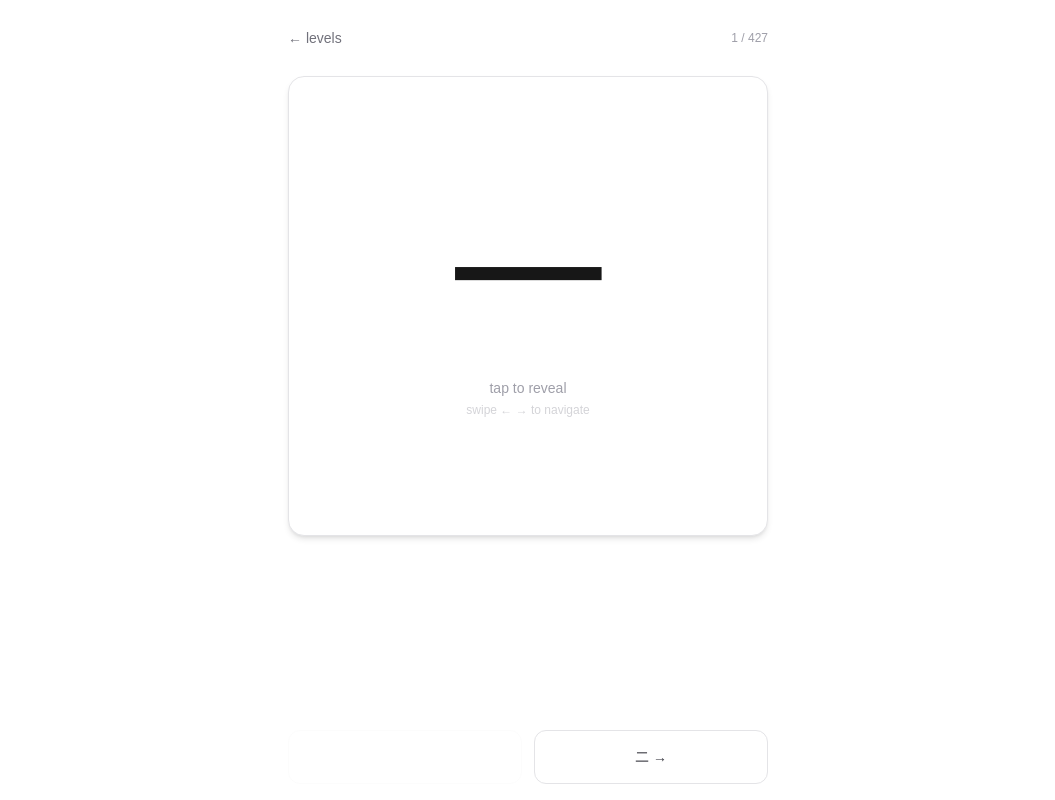
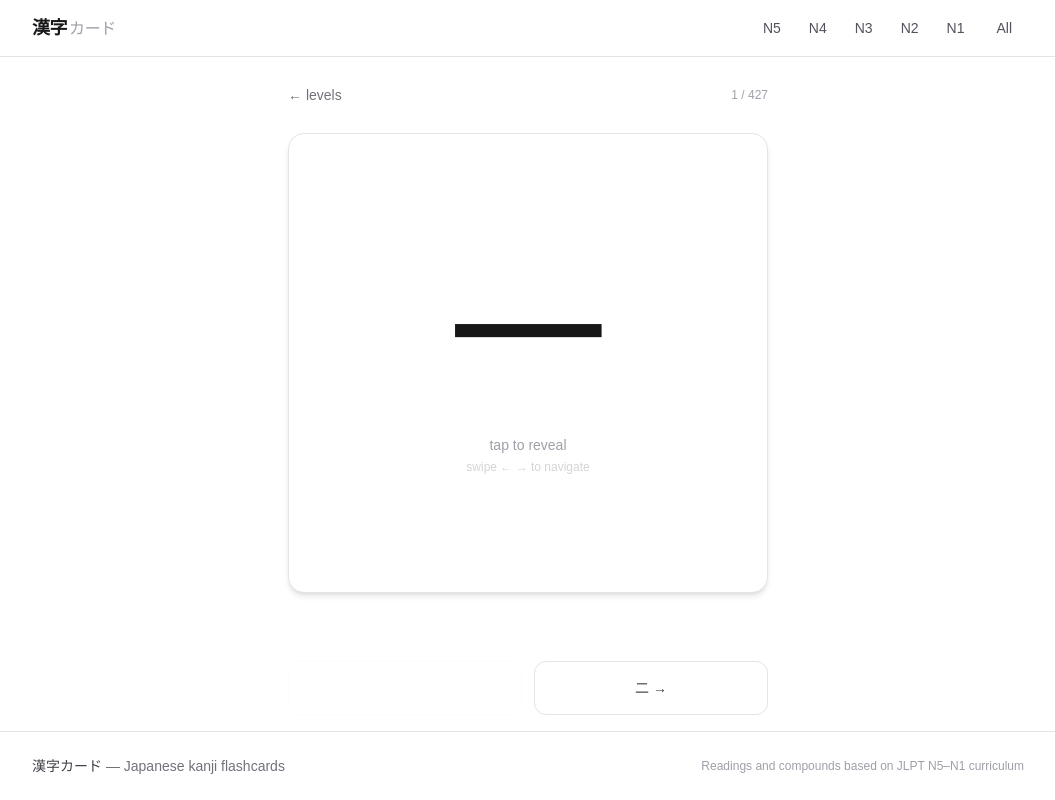
Before and after one commit to prinkrz/kanji-card, a Next.js app: page /kanji/0 in a window 1280 px wide. Shown: the whole page, without its empty margins (112-1167 px from the left). Built offline with nearby package versions, Linux system fonts and the light colour scheme.

Commit message:
add header footer

```diff
--- /dev/null
+++ b/app/components/Footer.tsx
@@ -0,0 +1,15 @@
+export default function Footer() {
+  return (
+    <footer className="mt-auto border-t border-zinc-200 bg-white dark:border-zinc-800 dark:bg-zinc-950">
+      <div className="mx-auto max-w-5xl px-4 py-6 flex flex-col sm:flex-row items-center justify-between gap-3 text-sm text-zinc-500 dark:text-zinc-400">
+        <p>
+          <span className="font-medium text-zinc-700 dark:text-zinc-300">漢字カード</span>
+          {" "}— Japanese kanji flashcards
+        </p>
+        <p className="text-xs text-zinc-400 dark:text-zinc-600">
+          Readings and compounds based on JLPT N5–N1 curriculum
+        </p>
+      </div>
+    </footer>
+  );
+}
--- /dev/null
+++ b/app/components/Navbar.tsx
@@ -0,0 +1,57 @@
+import Link from "next/link";
+
+const LEVELS = [
+  { id: "n5", label: "N5" },
+  { id: "n4", label: "N4" },
+  { id: "n3", label: "N3" },
+  { id: "n2", label: "N2" },
+  { id: "n1", label: "N1" },
+] as const;
+
+export default function Navbar() {
+  return (
+    <header className="sticky top-0 z-50 border-b border-zinc-200 bg-white/90 backdrop-blur dark:border-zinc-800 dark:bg-zinc-950/90">
+      <div className="mx-auto flex max-w-5xl items-center justify-between px-4 h-14">
+        {/* Logo */}
+        <Link
+          href="/"
+          className="text-lg font-bold tracking-tight text-zinc-900 dark:text-zinc-50 hover:opacity-80 transition-opacity"
+        >
+          漢字<span className="text-zinc-400 dark:text-zinc-500 font-normal ml-0.5 text-base">カード</span>
+        </Link>
+
+        {/* Level links — hidden on very small screens, shown from sm up */}
+        <nav className="hidden sm:flex items-center gap-1">
+          {LEVELS.map(({ id, label }) => (
+            <Link
+              key={id}
+              href={`/level/${id}`}
+              className="rounded-lg px-3 py-1.5 text-sm font-medium text-zinc-600 transition-colors hover:bg-zinc-100 hover:text-zinc-900 dark:text-zinc-400 dark:hover:bg-zinc-800 dark:hover:text-zinc-100"
+            >
+              {label}
+            </Link>
+          ))}
+          <Link
+            href="/level/all"
+            className="ml-1 rounded-lg px-3 py-1.5 text-sm font-medium text-zinc-600 transition-colors hover:bg-zinc-100 hover:text-zinc-900 dark:text-zinc-400 dark:hover:bg-zinc-800 dark:hover:text-zinc-100"
+          >
+            All
+          </Link>
+        </nav>
+
+        {/* Mobile: show level links as compact chips */}
+        <nav className="flex sm:hidden items-center gap-1">
+          {LEVELS.map(({ id, label }) => (
+            <Link
+              key={id}
+              href={`/level/${id}`}
+              className="rounded-md px-2 py-1 text-xs font-semibold text-zinc-500 hover:bg-zinc-100 dark:text-zinc-400 dark:hover:bg-zinc-800"
+            >
+              {label}
+            </Link>
+          ))}
+        </nav>
+      </div>
+    </header>
+  );
+}
--- a/app/kanji/[id]/page.tsx
+++ b/app/kanji/[id]/page.tsx
@@ -36,7 +36,7 @@ export default async function KanjiPage({
   const next = index < kanjiList.length - 1 ? index + 1 : null;
 
   return (
-    <main className="flex flex-col min-h-dvh mx-auto w-full max-w-lg px-4 pt-6 pb-4">
+    <main className="flex flex-col flex-1 mx-auto w-full max-w-lg px-4 pt-6 pb-4">
       {/* Top bar */}
       <div className="flex items-center justify-between mb-6 text-sm text-zinc-500 dark:text-zinc-400">
         <Link href="/" className="flex items-center gap-1 py-1 hover:text-zinc-900 dark:hover:text-zinc-100">
--- a/app/layout.tsx
+++ b/app/layout.tsx
@@ -1,6 +1,8 @@
 import type { Metadata } from "next";
 import { Geist, Geist_Mono } from "next/font/google";
 import "./globals.css";
+import Navbar from "@/app/components/Navbar";
+import Footer from "@/app/components/Footer";
 
 const geistSans = Geist({
   variable: "--font-geist-sans",
@@ -27,7 +29,11 @@ export default function RootLayout({
       lang="en"
       className={`${geistSans.variable} ${geistMono.variable} h-full antialiased`}
     >
-      <body className="min-h-full flex flex-col">{children}</body>
+      <body className="min-h-full flex flex-col">
+          <Navbar />
+          <div className="flex-1 flex flex-col">{children}</div>
+          <Footer />
+        </body>
     </html>
   );
 }
```
